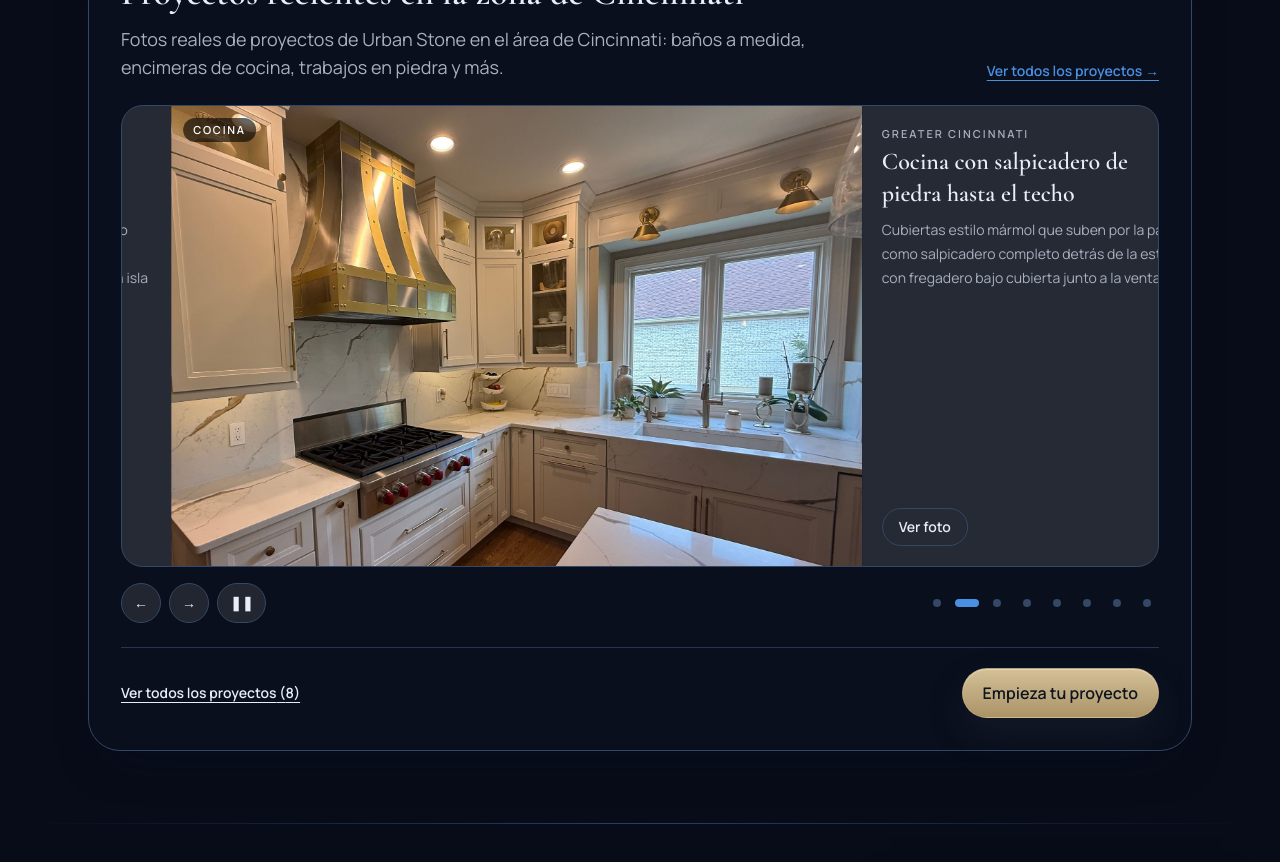
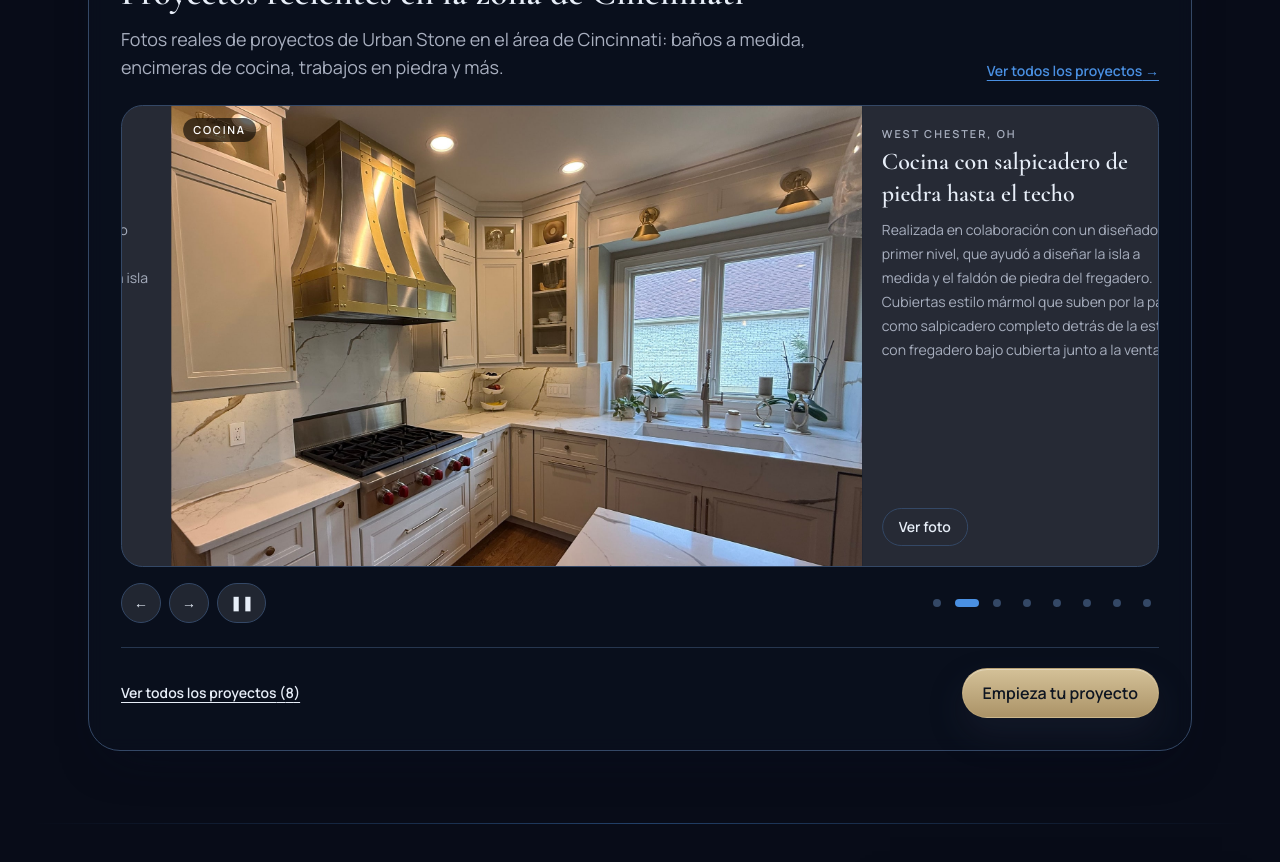
Before and after one commit to 0xwaya/urbanstone, a Next.js app in the folder frontend/: page /es in a window 1280 px wide. Shown: the part 1720-2582 px from the top of the page. Built offline with nearby package versions, Linux system fonts and the light colour scheme; no server answers.

Commit message:
Projects: West Chester, OH designer kitchen

```diff
--- a/frontend/data/projects.js
+++ b/frontend/data/projects.js
@@ -17,6 +17,11 @@
 // ─────────────────────────────────────────────────────────────────────────────
 
 export const jobs = {
+    'west-chester-kitchen': {
+        title: { en: 'Designer kitchen — West Chester, OH', es: 'Cocina de diseñador — West Chester, OH' },
+        location: 'West Chester, OH',
+        // Designer collaboration; do not name the designer (Edward 2026-10-31).
+    },
     'union-ky-barn': {
         title: { en: 'Converted barn — Union, KY', es: 'Granero convertido — Union, KY' },
         location: 'Union, KY',
@@ -82,20 +87,20 @@ export const projects = [
     },
     {
         id: 'cincy-kitchen-brass-hood',
-        job: 'cincinnati-installs',
+        job: 'west-chester-kitchen',
         featured: true,
         category: 'kitchen',
         title: { en: 'Kitchen with full-height stone backsplash', es: 'Cocina con salpicadero de piedra hasta el techo' },
         text: {
-            en: 'Marble-look countertops run up the wall as a full-height backsplash behind the range, with an undermount sink under the window.',
-            es: 'Cubiertas estilo mármol que suben por la pared como salpicadero completo detrás de la estufa, con fregadero bajo cubierta junto a la ventana.',
+            en: 'Done in collaboration with a top designer, who helped design the custom island and the stone sink skirt. Marble-look countertops run up the wall as a full-height backsplash behind the range, with an undermount sink under the window.',
+            es: 'Realizada en colaboración con un diseñador de primer nivel, que ayudó a diseñar la isla a medida y el faldón de piedra del fregadero. Cubiertas estilo mármol que suben por la pared como salpicadero completo detrás de la estufa, con fregadero bajo cubierta junto a la ventana.',
         },
         photos: [
             {
                 file: 'kitchen-brass-hood-marble-look.jpg', width: 2000, height: 1333,
                 alt: {
-                    en: 'White kitchen with marble-look countertops and a full-height matching stone backsplash, a stainless and brass range hood, a gas range and an undermount sink below a window',
-                    es: 'Cocina blanca con cubiertas estilo mármol y salpicadero de la misma piedra hasta el techo, campana de acero y latón, estufa de gas y fregadero bajo cubierta junto a una ventana',
+                    en: 'White kitchen with marble-look countertops and a full-height matching stone backsplash, a stainless and brass range hood, a gas range and an undermount sink with a stone sink skirt below a window, designed in collaboration with a top designer',
+                    es: 'Cocina blanca con cubiertas estilo mármol y salpicadero de la misma piedra hasta el techo, campana de acero y latón, estufa de gas y fregadero bajo cubierta con faldón de piedra junto a una ventana, diseñada en colaboración con un diseñador de primer nivel',
                 },
             },
         ],
```
Also changed, not shown: frontend/public/projects/west-chester-kitchen/kitchen-brass-hood-marble-look.jpg (renamed from frontend/public/projects/cincinnati-installs/kitchen-brass-hood-marble-look.jpg).
